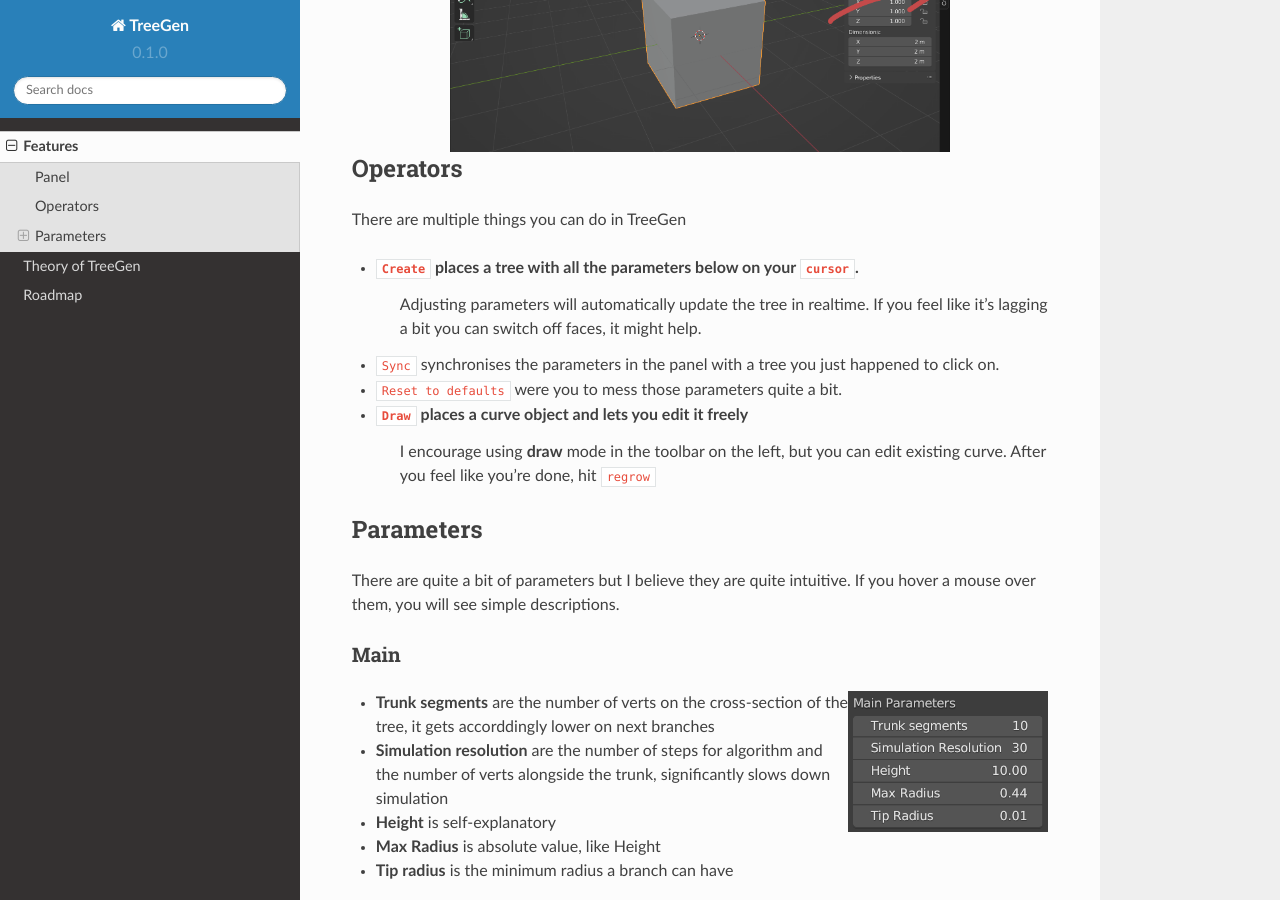
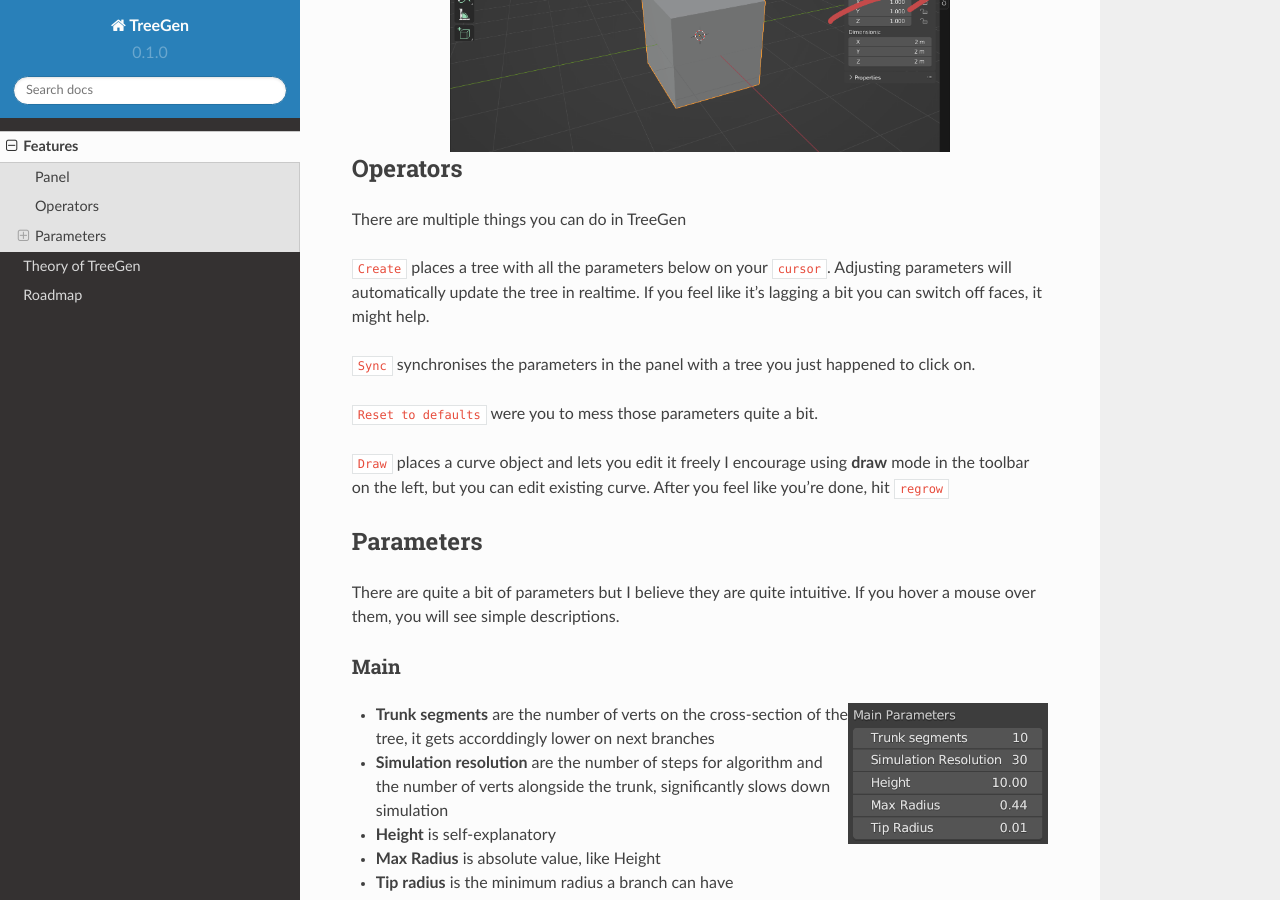
Before and after one commit to TheTrebuchet/VerTree-docs, a Sphinx documentation site: the page built from docs/source/Features.rst, in a window 1280 px wide and 900 px high, scrolled down 420 px. Built offline with Sphinx 7.4.7 and the Read the Docs theme 2.0.0, drawn with Linux system fonts in a browser that asks for light colours.

Commit message:
fixing some syntax

```diff
--- a/docs/source/Features.rst
+++ b/docs/source/Features.rst
@@ -13,17 +13,17 @@
 --------
 There are multiple things you can do in TreeGen
 
-* ``Create`` places a tree with all the parameters below on your ``cursor``.
-   Adjusting parameters will automatically update the tree in realtime.
-   If you feel like it's lagging a bit you can switch off faces, it might help.
+``Create`` places a tree with all the parameters below on your ``cursor``.
+Adjusting parameters will automatically update the tree in realtime.
+If you feel like it's lagging a bit you can switch off faces, it might help.
 
-* ``Sync`` synchronises the parameters in the panel with a tree you just happened to click on.
+``Sync`` synchronises the parameters in the panel with a tree you just happened to click on.
 
-* ``Reset to defaults`` were you to mess those parameters quite a bit.
+``Reset to defaults`` were you to mess those parameters quite a bit.
 
-* ``Draw`` places a curve object and lets you edit it freely
-   I encourage using **draw** mode in the toolbar on the left, but you can edit existing curve.
-   After you feel like you're done, hit ``regrow``
+``Draw`` places a curve object and lets you edit it freely
+I encourage using **draw** mode in the toolbar on the left, but you can edit existing curve.
+After you feel like you're done, hit ``regrow``
 
 Parameters
 -----------
```
